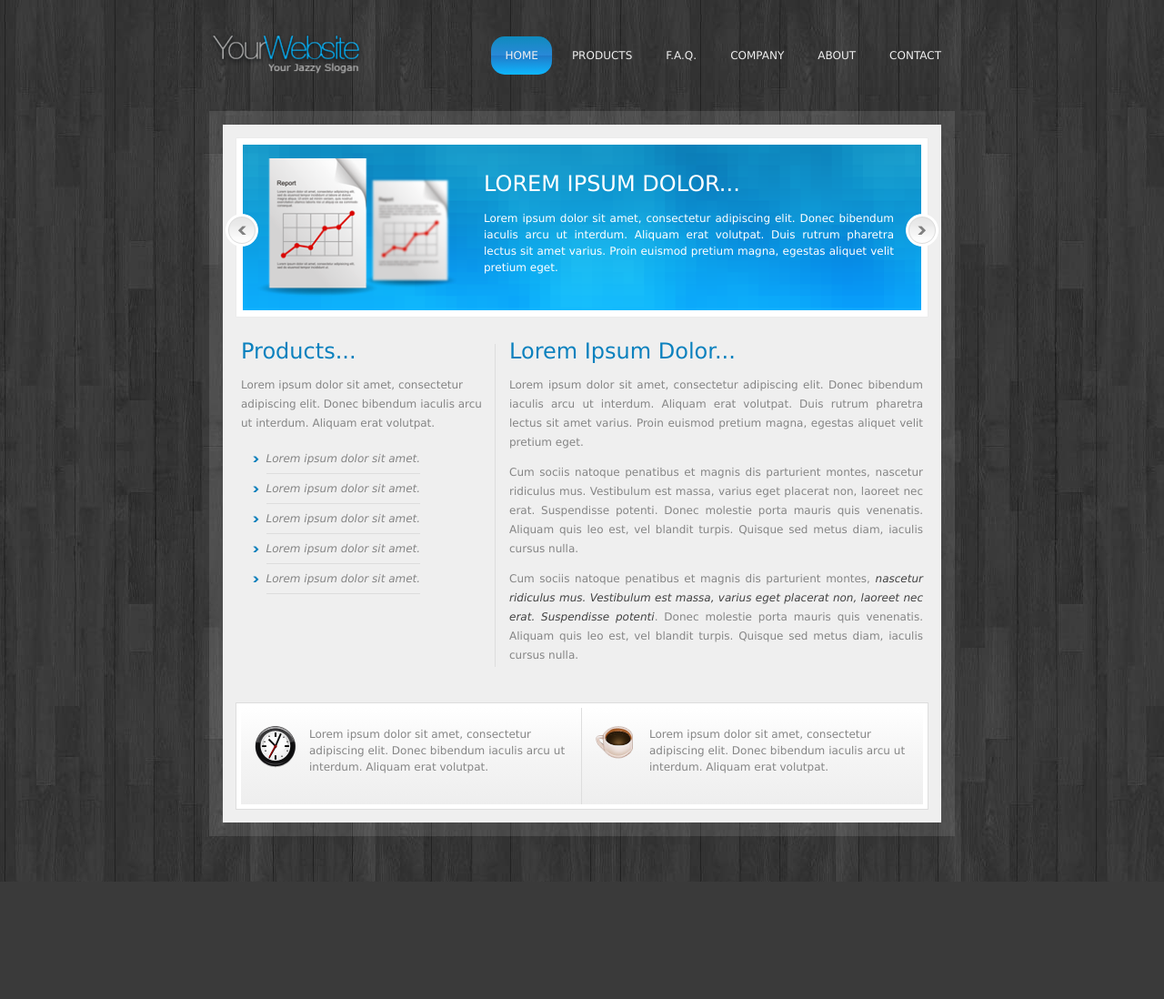
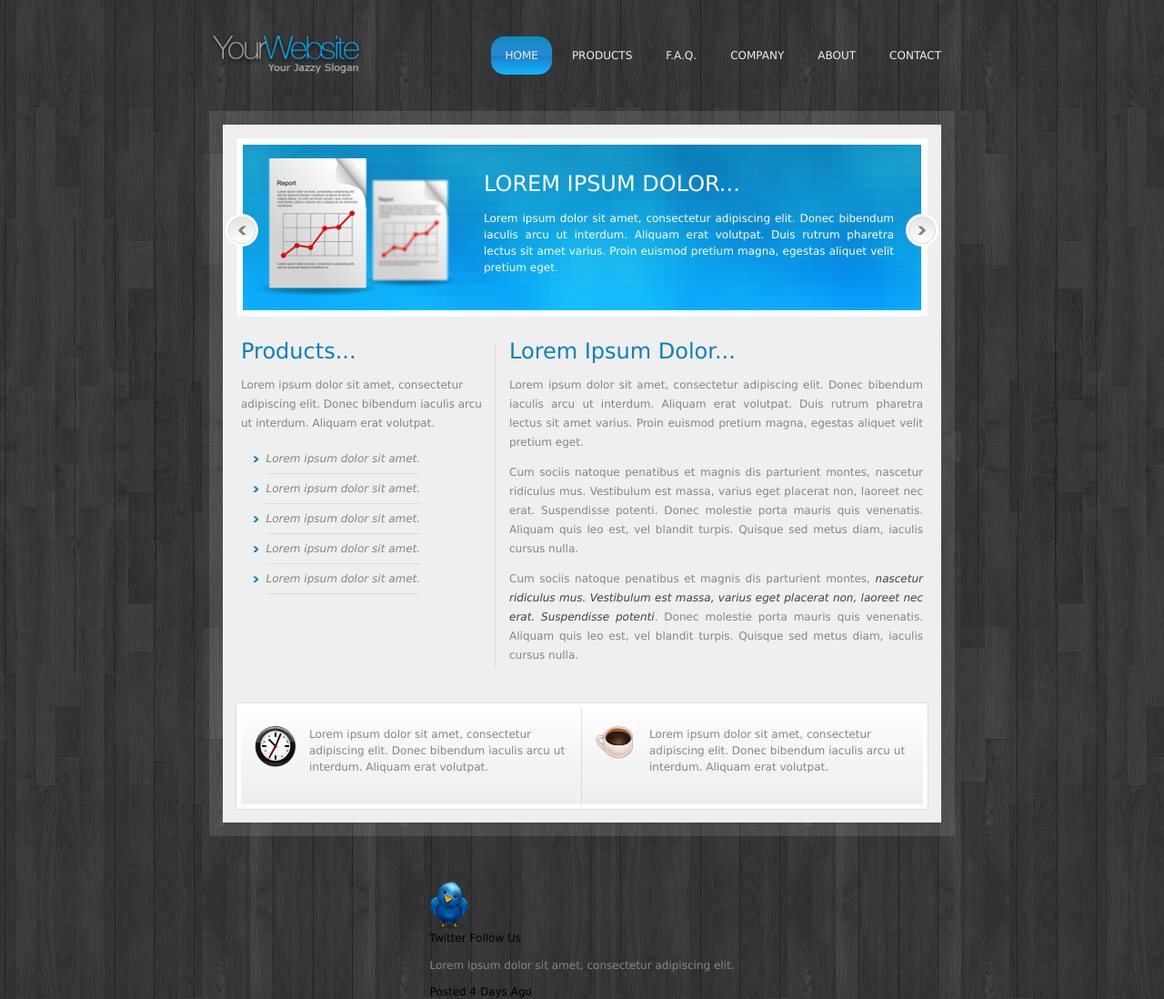
Before and after one commit to Alecto/simple-template, a website: page index.html in a window 1280 px wide. Shown: the whole page at 91% size. Before the commit the page ends 969 px from the top, so only its background shows below. Drawn offline with Linux system fonts and the light colour scheme.

Commit message:
Создаем разметку блока twitter в футере.

```diff
--- a/index.html
+++ b/index.html
@@ -112,6 +112,19 @@
 
   <footer class="footer">
     <div class="wrapper">
+      <div class="footer-left twitter">
+        <div class="twitter__image">
+          <img src="assets/img/twitter-icon.png" alt="twitter logo" class="">
+        </div>
+        <div class="twitter__description">
+          <span class="twitter__description-title">Twitter</span>
+          <span class="twitter__description-slogan">Follow Us</span>
+        </div>
+        <div class="twitter__post">
+          <p class="twitter__post-text">Lorem ipsum dolor sit amet, consectetur adipiscing elit.</p>
+          <span class="twitter__post-date">Posted 4 Days Ago</span>
+        </div>
+      </div>
     </div>
   </footer>
 
```
